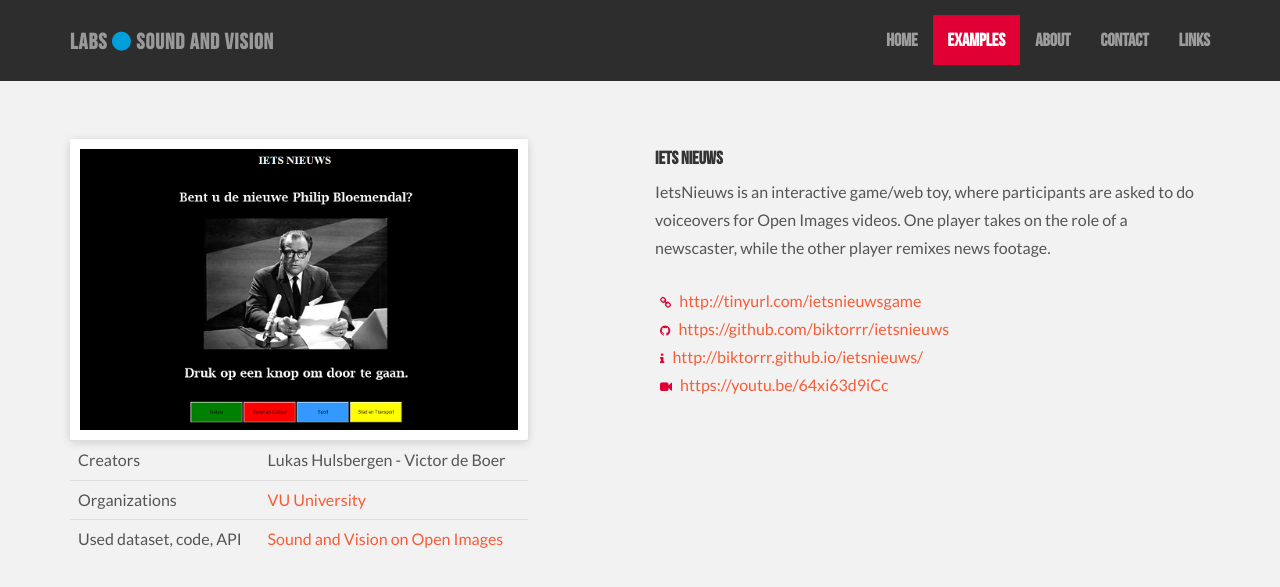
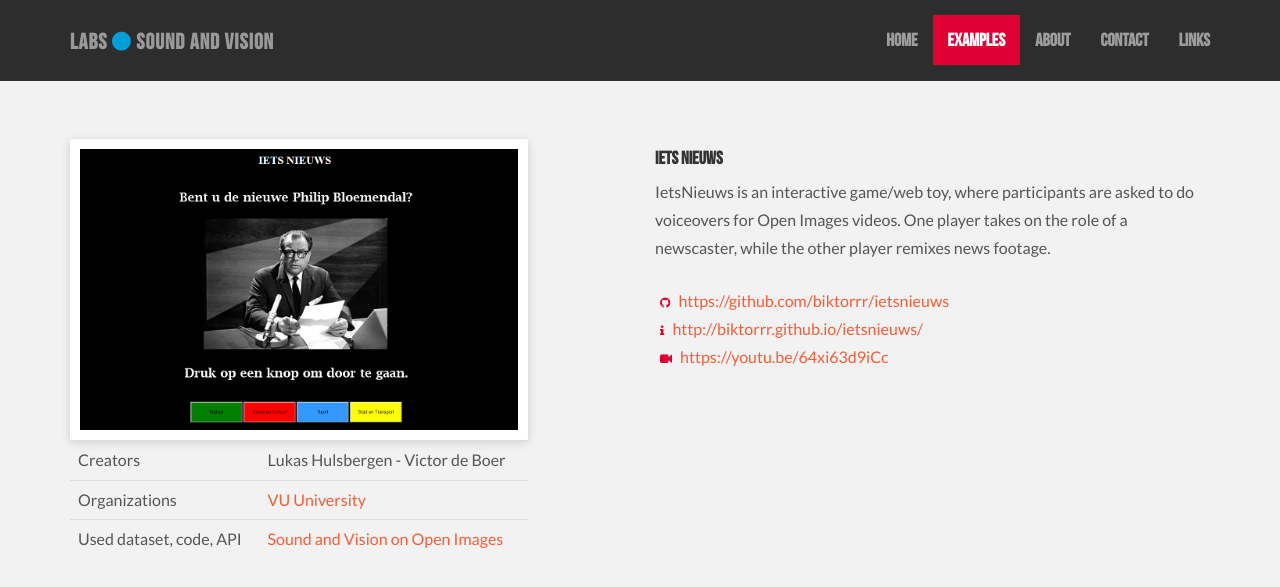
Before and after one commit to roelandordelman/labs, a Jekyll site: the page built from _examples/iets-nieuws.md, in a window 1280 px wide. Shown: the top 587 px of the page. Built offline with Jekyll 4.4.1, drawn with Linux system fonts in a browser that asks for light colours; some of the changed lines change nothing that is shown.

Commit message:
Updated Iets Nieuws

```diff
--- a/_examples/iets-nieuws.md
+++ b/_examples/iets-nieuws.md
@@ -3,7 +3,6 @@ title: Iets Nieuws
 permalink: "/example/62e6a992-57f4-11e6-87b0-005056a71e3a"
 example_id: 62e6a992-57f4-11e6-87b0-005056a71e3a
 menu: examples
-website_url: http://tinyurl.com/ietsnieuwsgame
 info_url: http://biktorrr.github.io/ietsnieuws/
 media_url: https://youtu.be/64xi63d9iCc
 thumb_image: "/uploads/IetsNieuws.png"
```
